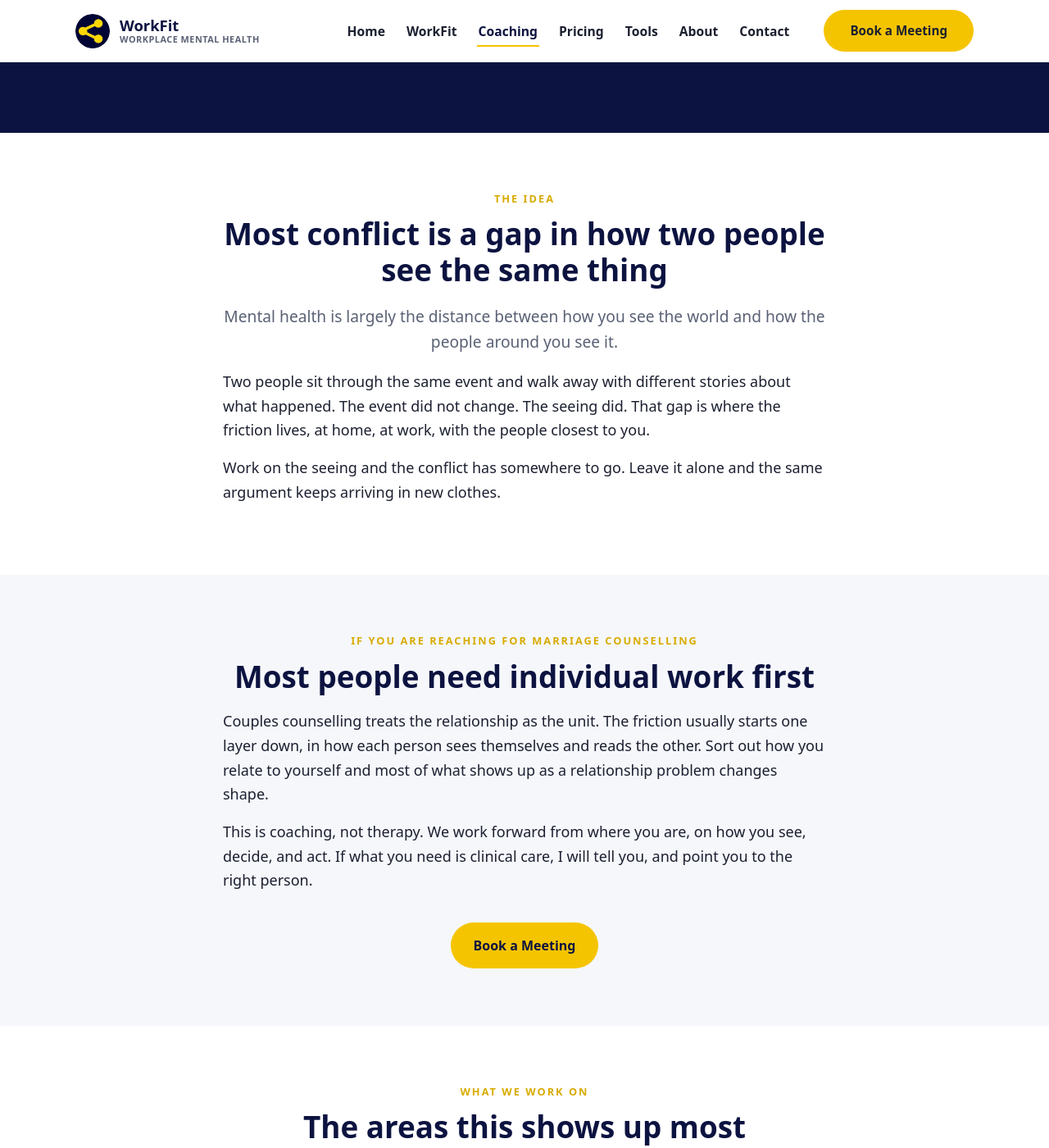
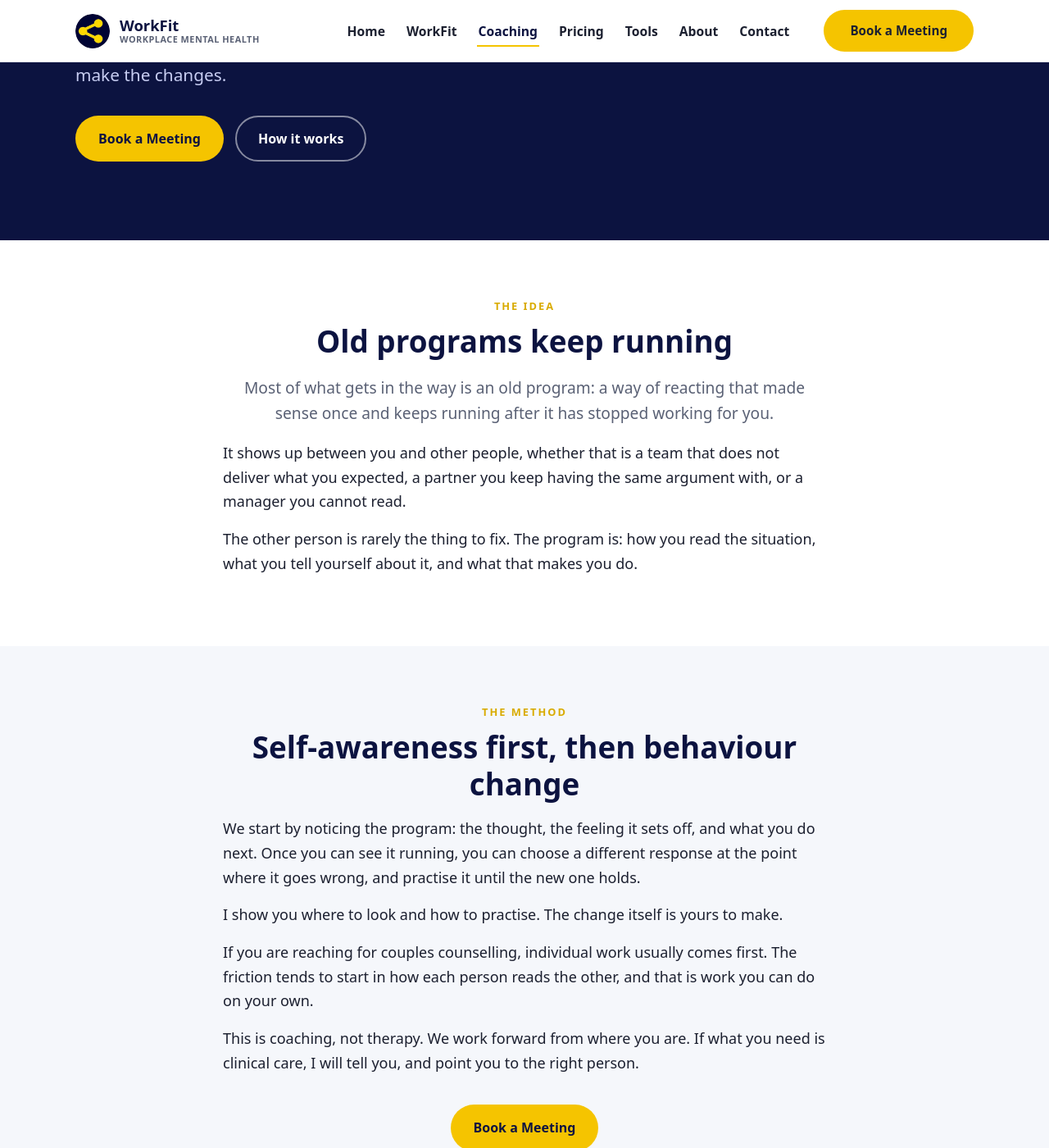
Before and after one commit to RobMaisey/workfit-site, a Jekyll site: the page built from coaching.html, in a window 1280 px wide and 1400 px high, scrolled down 545 px. Shown: the whole window at 82% size. Built offline with Jekyll 4.4.1, drawn with Linux system fonts in a browser that asks for light colours; some of the changed text lies outside the part shown.

Commit message:
Update coaching.html
Rewrite coaching page

```diff
--- a/coaching.html
+++ b/coaching.html
@@ -1,7 +1,7 @@
 ---
 layout: default
 title: "Coaching"
-description: "Private coaching for individuals and families. We start with how you see the world and relate to yourself, because that is where most of what you are dealing with actually lives. In person around the Lower Mainland or remote anywhere."
+description: "Private coaching for individuals and families. Change how you respond to your own thoughts and feelings, so you can deal with people and reach what you are after. In person around the Lower Mainland or remote anywhere."
 permalink: /coaching/
 ---
 
@@ -15,7 +15,7 @@
   "telephone": "+16049049400",
   "email": "rob@sharezen.com",
   "priceRange": "$300/month",
-  "description": "Private coaching for individuals and families. Individual relationship coaching that starts with how you see the world and relate to yourself. In person around the Lower Mainland or remote anywhere.",
+  "description": "Private coaching for individuals and families. Change how you respond to your own thoughts and feelings, so you can deal with people and reach what you are after. In person around the Lower Mainland or remote anywhere.",
   "founder": { "@type": "Person", "name": "Rob Maisey", "jobTitle": "Coach" },
   "address": { "@type": "PostalAddress", "addressLocality": "Coquitlam", "addressRegion": "BC", "addressCountry": "CA" },
   "areaServed": [
@@ -25,7 +25,7 @@
     { "@type": "Place", "name": "Tri-Cities, British Columbia" },
     { "@type": "Place", "name": "Lower Mainland, British Columbia" }
   ],
-  "knowsAbout": ["relationship coaching", "individual coaching", "family coaching", "stress", "career coaching", "habits"],
+  "knowsAbout": ["behaviour change", "self-awareness", "relationship coaching", "leadership coaching", "individual coaching", "family coaching", "stress", "habits"],
   "availableChannel": [
     { "@type": "ServiceChannel", "serviceLocation": { "@type": "Place", "name": "Lower Mainland, BC" } },
     { "@type": "ServiceChannel", "name": "Online / Remote" }
@@ -35,8 +35,8 @@
 
 <section class="hero">
   <div class="container">
-    <h1>How you see things is where the work starts</h1>
-    <p>Private coaching for individuals and families. We start with how you see the world and how you relate to yourself, because that is where most of what you are dealing with actually lives.</p>
+    <h1>The work starts with how you deal with your own thoughts</h1>
+    <p>Private coaching for individuals and families, the same work I do on site with operational teams. I help you change how you think about and respond to your own thoughts and feelings, so you can deal with the people around you and get where you are trying to go. I help. You make the changes.</p>
     <div class="btn-row">
       <a class="btn btn-primary" href="{{ site.booking_url }}" target="_blank" rel="noopener">Book a Meeting</a>
       <a class="btn btn-ghost" href="#how">How it works</a>
@@ -48,26 +48,28 @@
 <section class="section" id="idea">
   <div class="container narrow center">
     <p class="eyebrow">The idea</p>
-    <h2>Most conflict is a gap in how two people see the same thing</h2>
-    <p class="lead">Mental health is largely the distance between how you see the world and how the people around you see it.</p>
+    <h2>Old programs keep running</h2>
+    <p class="lead">Most of what gets in the way is an old program: a way of reacting that made sense once and keeps running after it has stopped working for you.</p>
   </div>
 
   <div class="container narrow" style="margin-top:18px;">
-    <p>Two people sit through the same event and walk away with different stories about what happened. The event did not change. The seeing did. That gap is where the friction lives, at home, at work, with the people closest to you.</p>
-    <p>Work on the seeing and the conflict has somewhere to go. Leave it alone and the same argument keeps arriving in new clothes.</p>
+    <p>It shows up between you and other people, whether that is a team that does not deliver what you expected, a partner you keep having the same argument with, or a manager you cannot read.</p>
+    <p>The other person is rarely the thing to fix. The program is: how you read the situation, what you tell yourself about it, and what that makes you do.</p>
   </div>
 </section>
 
-<!-- ============ MARRIAGE COUNSELLING POINT ============ -->
-<section class="section section-alt" id="relationship">
+<!-- ============ THE METHOD ============ -->
+<section class="section section-alt" id="method">
   <div class="container narrow center">
-    <p class="eyebrow">If you are reaching for marriage counselling</p>
-    <h2>Most people need individual work first</h2>
+    <p class="eyebrow">The method</p>
+    <h2>Self-awareness first, then behaviour change</h2>
   </div>
 
   <div class="container narrow" style="margin-top:18px;">
-    <p>Couples counselling treats the relationship as the unit. The friction usually starts one layer down, in how each person sees themselves and reads the other. Sort out how you relate to yourself and most of what shows up as a relationship problem changes shape.</p>
-    <p>This is coaching, not therapy. We work forward from where you are, on how you see, decide, and act. If what you need is clinical care, I will tell you, and point you to the right person.</p>
+    <p>We start by noticing the program: the thought, the feeling it sets off, and what you do next. Once you can see it running, you can choose a different response at the point where it goes wrong, and practise it until the new one holds.</p>
+    <p>I show you where to look and how to practise. The change itself is yours to make.</p>
+    <p>If you are reaching for couples counselling, individual work usually comes first. The friction tends to start in how each person reads the other, and that is work you can do on your own.</p>
+    <p>This is coaching, not therapy. We work forward from where you are. If what you need is clinical care, I will tell you, and point you to the right person.</p>
   </div>
 
   <div class="center-btn">
@@ -79,14 +81,14 @@
 <section class="section" id="work">
   <div class="container narrow center">
     <p class="eyebrow">What we work on</p>
-    <h2>The areas this shows up most</h2>
+    <h2>Where this shows up most</h2>
   </div>
 
   <div class="container">
     <div class="grid grid-4 mt-2">
+      <div class="card"><h3>Leading people</h3><p>Setting expectations clearly and holding people to them without it turning into a fight.</p></div>
       <div class="card"><h3>Relationships</h3><p>How you read other people, and how that reading shapes what happens next.</p></div>
       <div class="card"><h3>Stress and pressure</h3><p>The load itself rarely changes. How you carry it can.</p></div>
-      <div class="card"><h3>Direction and career</h3><p>Getting unstuck when the next move is not obvious, or keeps not happening.</p></div>
       <div class="card"><h3>Habits and follow-through</h3><p>Closing the gap between what you intend and what you actually do.</p></div>
     </div>
   </div>
@@ -96,17 +98,17 @@
 <section class="section section-alt" id="how">
   <div class="container narrow center">
     <p class="eyebrow">How it works</p>
-    <h2>Low barrier by design</h2>
-    <p class="lead">No referral, no diagnosis, no waitlist. You book a conversation and we start.</p>
+    <h2>The same model I run on site</h2>
+    <p class="lead">The work I do with operational teams, on site on a regular schedule, is the work I do one to one. There is no referral, no diagnosis and no waitlist. You book a conversation and we start.</p>
   </div>
 
   <div class="container" style="margin-top:18px;">
     <div class="card-soft">
       <ul class="checklist">
         <li><strong>One to one:</strong> private sessions built around you, not a fixed program.</li>
-        <li><strong>In person or remote:</strong> face to face around the Lower Mainland, or by video anywhere.</li>
+        <li><strong>In person or remote:</strong> face to face around the Lower Mainland, or by video wherever you are.</li>
         <li><strong>Individuals and families:</strong> work on your own, or bring the people the friction involves.</li>
-        <li><strong>Month to month:</strong> no contract, no lock-in. Stay as long as it is useful.</li>
+        <li><strong>Month to month:</strong> there is no contract and no lock-in. Stay as long as it is useful.</li>
       </ul>
     </div>
   </div>
@@ -129,7 +131,7 @@
   <div class="container center narrow">
     <p class="eyebrow">Thirty years coaching</p>
     <h2>Start with one conversation</h2>
-    <p class="lead">Fifteen minutes to see whether this is the right fit. No pitch.</p>
+    <p class="lead">We talk about what you are dealing with, and you decide from there. There is no pitch.</p>
     <div class="center-btn" style="margin-top:18px;">
       <a class="btn btn-primary" href="{{ site.booking_url }}" target="_blank" rel="noopener">Book a Meeting</a>
     </div>
```
